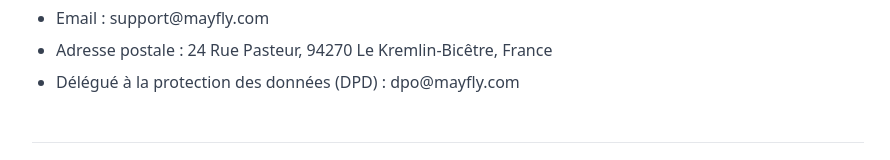
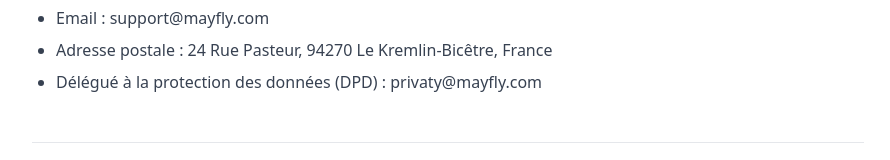
Before and after one commit to PaulADesplechin/YOWL, a React (Vite) app in the folder project/: page /terms in a window 1280 px wide. Shown: the part 2410-2570 px from the top of the page, without its empty margins (192-1082 px from the left). Built offline with nearby package versions, Linux system fonts and the light colour scheme.

Commit message:
change email

```diff
--- a/project/src/pages/Terms.tsx
+++ b/project/src/pages/Terms.tsx
@@ -88,7 +88,7 @@
           <ul className="list-disc ml-6 mt-4 space-y-2 text-gray-700 text-lg sm:text-base">
             <li>Email : support@mayfly.com</li>
             <li>Adresse postale : 24 Rue Pasteur, 94270 Le Kremlin-Bicêtre, France</li>
-            <li>Délégué à la protection des données (DPD) : dpo@mayfly.com</li>
+            <li>Délégué à la protection des données (DPD) : privaty@mayfly.com</li>
           </ul>
         </section>
       </div>
```
